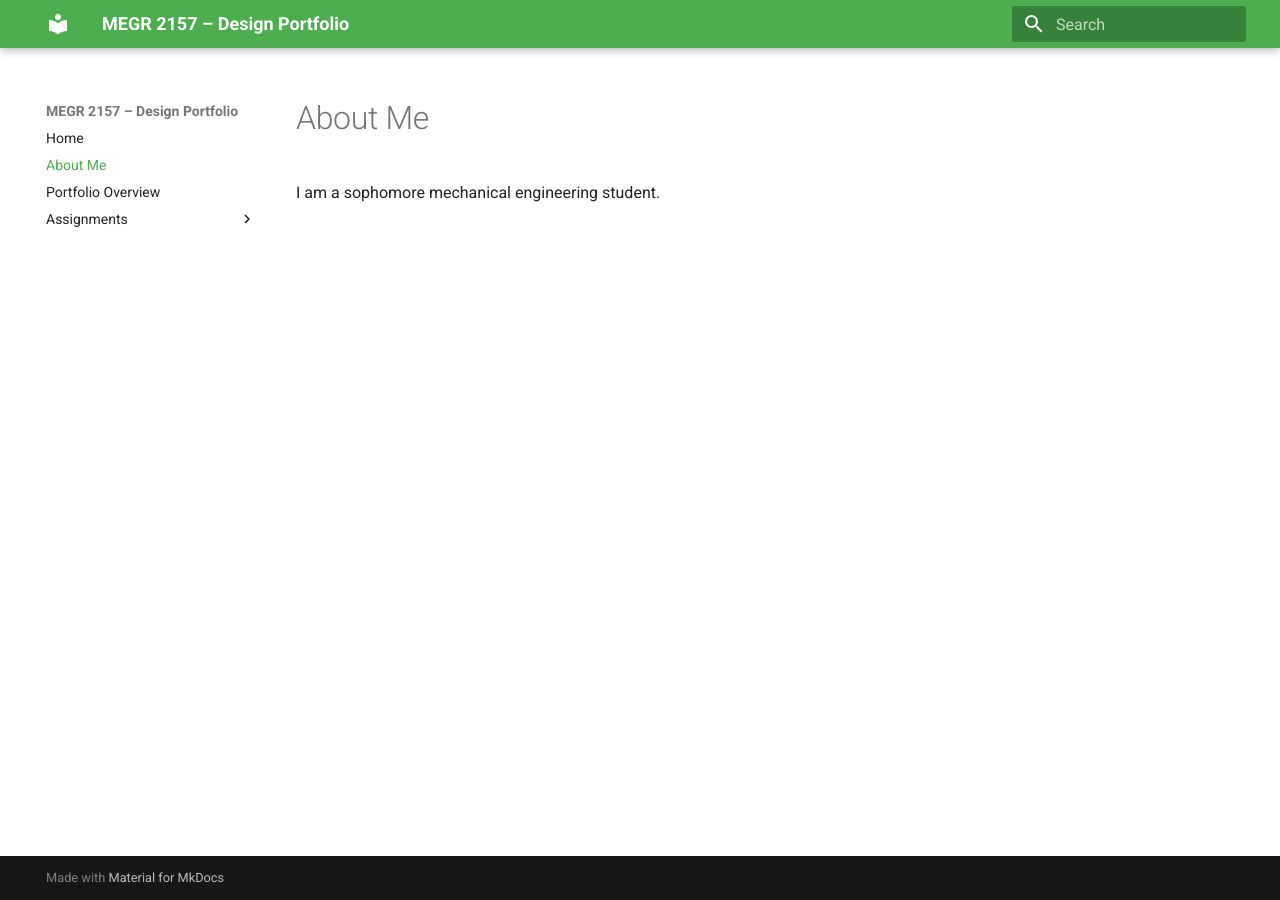
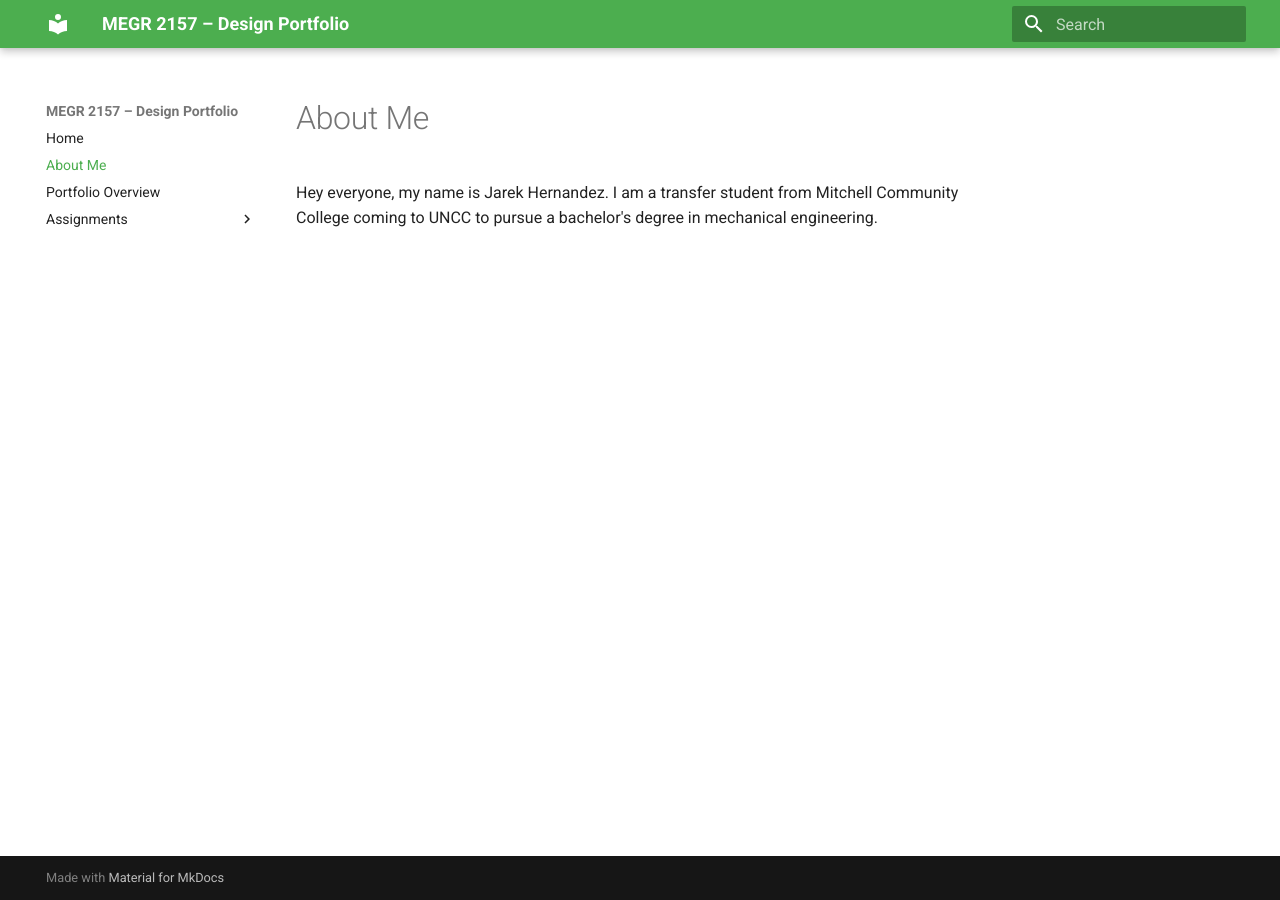
Before and after one commit to JHernPR/MEGR-2157-portfolio, an MkDocs documentation site: the page built from docs/aboutme/index.md, in a window 1280 px wide. Built offline with MkDocs 1.6.1 and Material for MkDocs 9.7.7, drawn with Linux system fonts in a browser that asks for light colours.

Commit message:
Update index.md

```diff
--- a/docs/aboutme/index.md
+++ b/docs/aboutme/index.md
@@ -1,2 +1,3 @@
 #About Me
-I am a sophomore mechanical engineering student.
+
+Hey everyone, my name is Jarek Hernandez. I am a transfer student from Mitchell Community College coming to UNCC to pursue a bachelor's degree in mechanical engineering.
```
